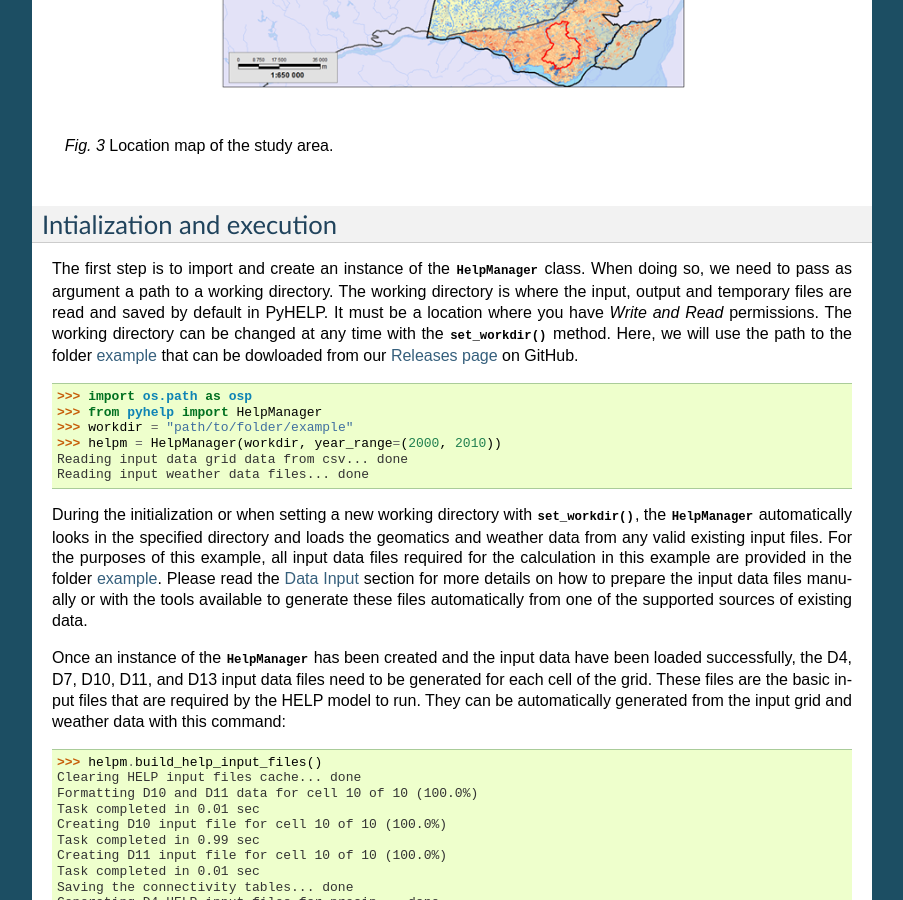
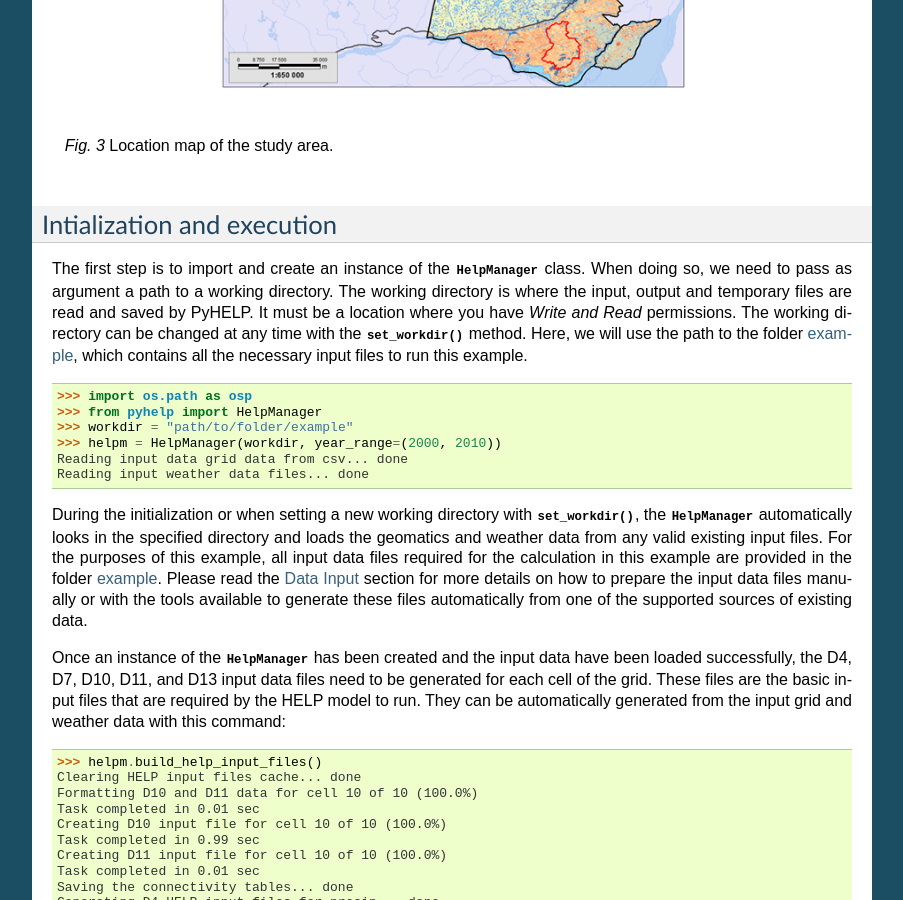
Before and after one commit to cgq-qgc/pyhelp, a Sphinx documentation site: the page built from docs/example.rst, in a window 1280 px wide and 900 px high, scrolled down 621 px. Shown: the whole window, without its empty margins (198-1101 px from the left). Built offline with Sphinx 7.4.7, drawn with Linux system fonts in a browser that asks for light colours; formulas are drawn with MathJax 3.

Commit message:
Minor changes to the text

```diff
--- a/docs/example.rst
+++ b/docs/example.rst
@@ -32,12 +32,12 @@ The first step is to import and create an instance of the
 :class:`~pyhelp.HelpManager` class.
 When doing so, we need to pass as argument a path to a working directory.
 The working directory is where the input, output and temporary files are read
-and saved by default in PyHELP.
+and saved by PyHELP.
 It must be a location where you have `Write and Read` permissions.
 The working directory can be changed at any time with the
 :meth:`~pyhelp.HelpManager.set_workdir` method.
-Here, we will use the path to the folder `example`_ that can be dowloaded
-from our `Releases page`_ on GitHub.
+Here, we will use the path to the folder `example`_, which contains all the
+necessary input files to run this example.
 
     >>> import os.path as osp
     >>> from pyhelp import HelpManager
```
